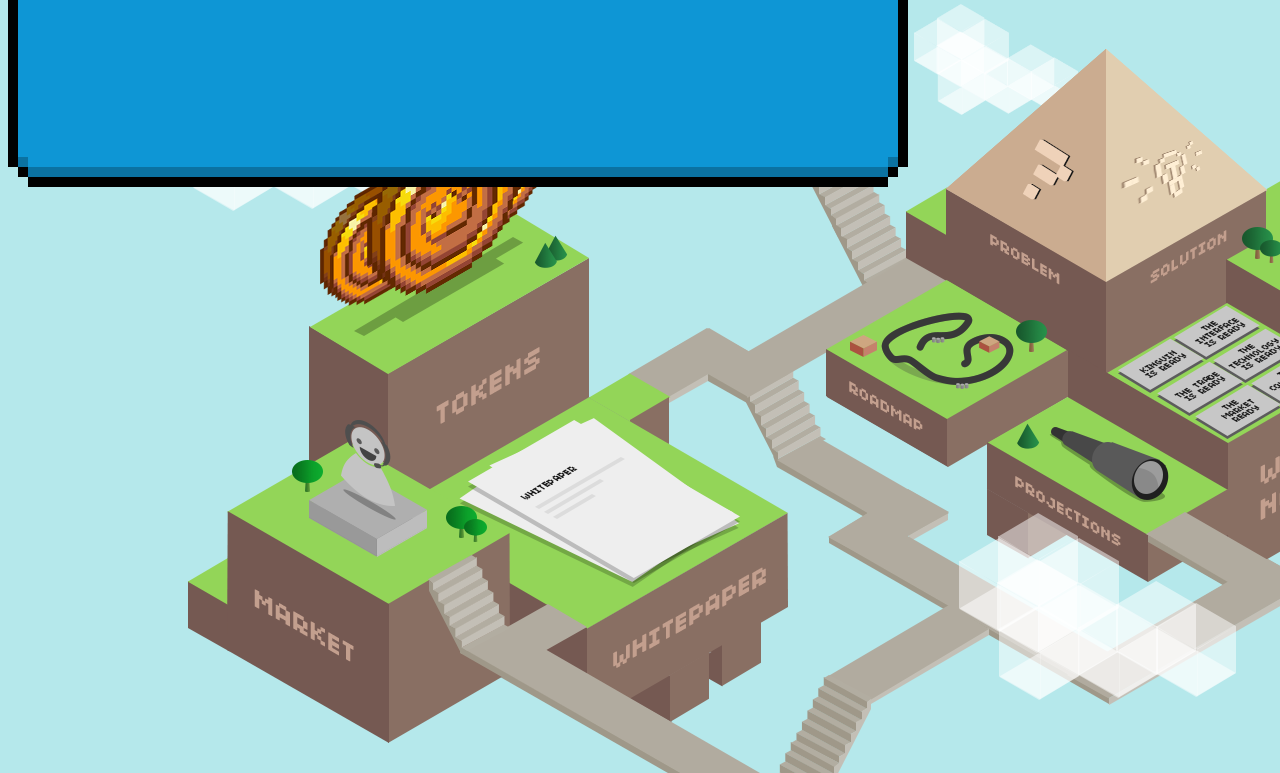
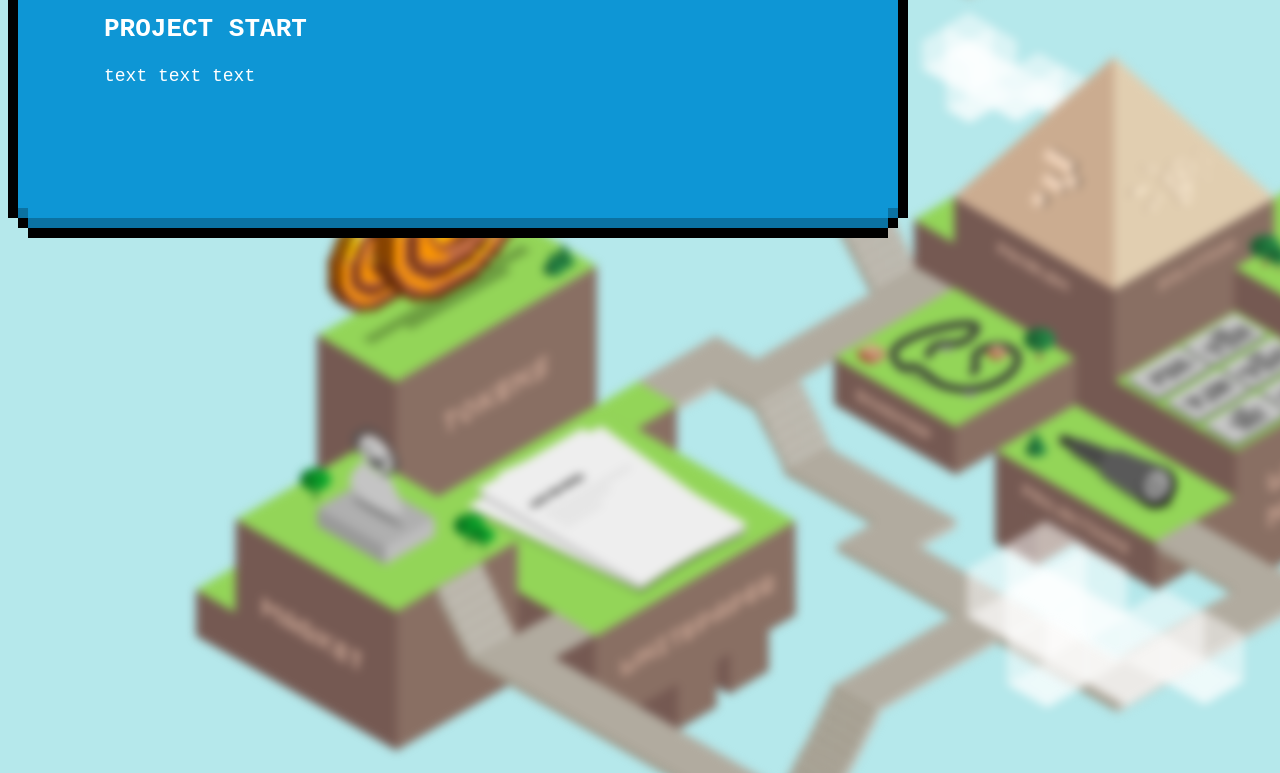
Before and after one commit to WatchTheGap/KinguinDemo, a website: page src/index.html in a window 1280 px wide. Both pictures are taken after a click on the element 946 px from the left and 1075 px from the top of the page. Shown: the part 702-1475 px from the top of the page. Drawn offline with Linux system fonts and the light colour scheme; files that its build step writes are made by us from their sources; files whose address does not match are found by name; a web font is replaced by a local one.

Commit message:
added footer text placeholder for roadmap popup

```diff
--- a/src/index.html
+++ b/src/index.html
@@ -892,7 +892,7 @@
 
     </div>
 
-    <div id='roadmap-popup' class='popup  popup-outer-wrapper wide-pop'>
+    <div id='roadmap-popup' class='popup hide popup-outer-wrapper wide-pop'>
       <div class='popup-inner-wrapper'>
         <section id='roadmap-header' class='modal-header'>
           <a class='close-popup' href='#'><img id='close-x' src='img/Close.png' alt='close window x'></a>
@@ -988,7 +988,8 @@
           </div>
         </section>
         <section id='roadmap-footer' class='modal-footer'>
-
+          <h2>PROJECT START</h2>
+          <p>text text text</p>
         </section>
       </div>
     </div>
--- a/src/js/popups.js
+++ b/src/js/popups.js
@@ -73,6 +73,11 @@ $('#projections').click(function () {
   $('#islands').addClass('blur');
 });
 
+$('#roadmap').click(function () {
+  $('#roadmap-popup').toggleClass('hide');
+  $('#islands').addClass('blur');
+});
+
 
 // *** Basic ***
   $('.close-popup').click(function() {
--- a/src/sass/modals.scss
+++ b/src/sass/modals.scss
@@ -669,4 +669,13 @@ height: 50px;
   background-color: #0e96d5;
   border-bottom: 10px solid #0b72a2;
   margin: 0 -10px;
+  color: white;
+  text-align: left;
+  padding: 3% 10%;
+  h2 {
+    font-size: 26px;
+  }
+  p {
+    font-size: 18px;
+  }
 }
```
Also changed, not shown: build/index.html, build/js/app.js, build/styles.css, 1 other file.
